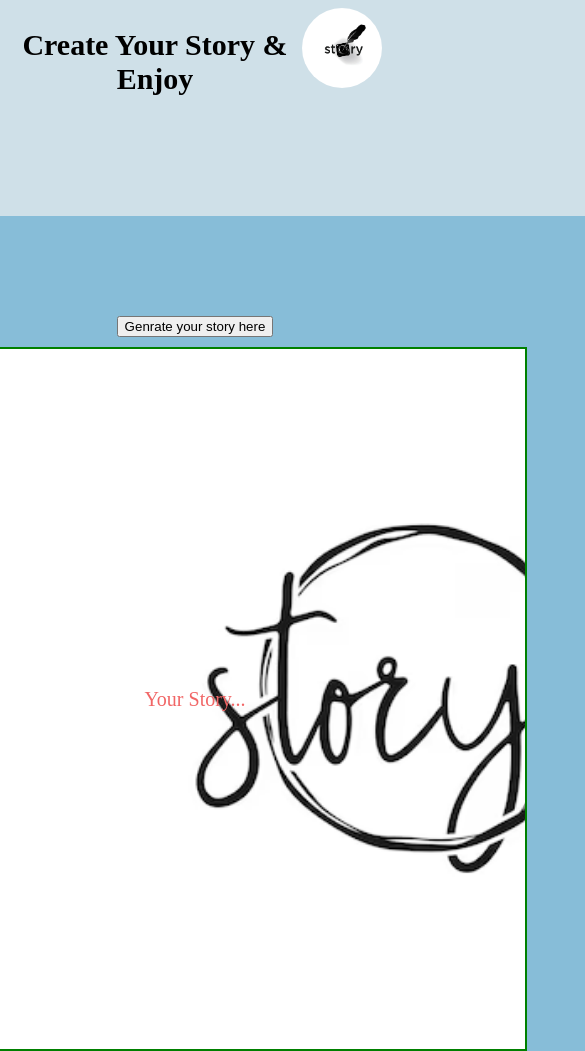
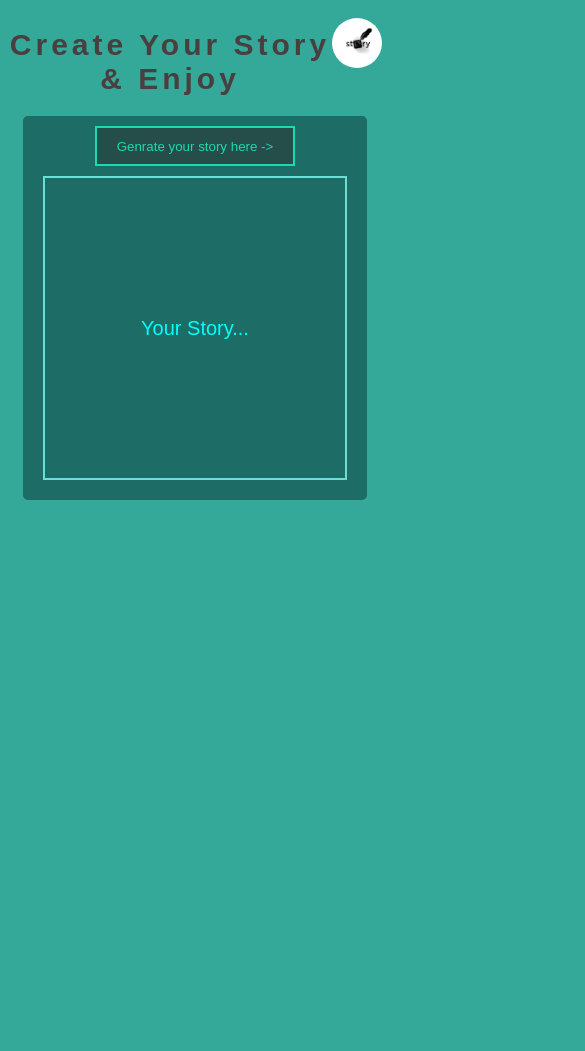
Before and after one commit to tushar-Ruhela/Random-story-generator, a plain HTML site: page index.html in a window 390 px wide. Shown: the top 1051 px of the page, 585 px wide, since content can reach past the window. After the commit the page ends 844 px from the top, so only its background shows below. Drawn offline with Linux system fonts and the light colour scheme.

Commit message:
Made responsive

```diff
--- a/index.html
+++ b/index.html
@@ -6,24 +6,20 @@
     <title>Random story generater</title>
     <link rel="stylesheet" href="style.css" />
   </head>
-  <body><div id="upper-bar">
-    <h1 id="heading">Create Your Story & Enjoy </h1>
-    <div  id="upper-bar">
-      <img class="logo" src="storyimage.jpg" alt="">
-    </div></div>
+  <body>
+    <div id="upper-bar">
+      <h1 id="heading">Create Your Story & Enjoy</h1>
+      <div id="upper-bar">
+        <img class="logo" src="storyimage.jpg" alt="" />
+      </div>
+    </div>
 
-
-   <div class="container">
-    <div class="box">
-      <button id="generate">
-      Genrate your story here
-      </button>
-      <div class="item2">
-        Your Story...
+    <div class="container">
+      <div class="box">
+        <button id="generate">Genrate your story here -></button>
+        <div class="item2">Your Story...</div>
       </div>
-
     </div>
-   </div>
 
     <script src="app.js"></script>
   </body>
--- a/style.css
+++ b/style.css
@@ -1,14 +1,13 @@
-/* *{
-    margin: 0;
-    padding: 0;
-} */
+
 body{
-   background-color:#cfe0e8;
+   background-color:#34a899;
+   font-family: sans-serif;
 }
 h1{
-    color: black;
+    color: rgb(73, 63, 63);
     font-size: 30px;
     font-weight: bold;
+    letter-spacing: 4px;
 
 }
 #upper-bar{
@@ -17,13 +16,13 @@ h1{
 
 }
 .logo{
-    height:80px;
-    width: 80px;
+    height:50px;
+    width: 50px;
     border-radius:50%;
+    margin-top: 10px;
 }
 .img{
-    height: 100px;
-    width: 100px;
+
     border-radius: 50%;
 
 }
@@ -31,25 +30,16 @@ h1{
     display: flex;
     justify-content: center;
     align-items: center;
-    /* margin: 10vh;
-    padding: 10vh; */
-
-
 }
 .box{
     display: flex;
-    align-items: center;
-padding: 100px;
-margin: 100px;
-background-color:#87bdd8;
+padding: 10px;
+margin: auto;
+background-color:rgb(29, 109, 102);
 flex-direction: column;
-
-/* style.css | file:///home/tushar/javascript%20codes/style.css */
-
-
-
+border-radius: 5px;
 }
-.item1{
+/* .item1{
 
     height: 10vh;
     width: 50vh;
@@ -59,23 +49,27 @@ flex-direction: column;
     align-items: center;
     background-color: rgb(174, 172, 176);
     font-size: 5.2vh;
-}
+} */
 .item2{
-    height: 600px;
-    width: 600px;
+    height: 300px;
+    width: 300px;
     margin: 10px;
-    padding: 50px 30px;
-    color:#f16666;
-    background-image: url(image2.avif);
-    background-size: cover;
-    background-repeat: no-repeat;
-    border: 2px solid green;
+    color: aqua;
+    border: 2px solid rgb(106, 223, 213);
     display: flex;
     align-items: center;
     justify-content: center;
     font-size: 20px;
-    overflow: scroll;
+    overflow-y:scroll;
     position: relative;
+}
+button{
+    height: 40px;
+    width: 200px;
+    margin: auto;
+background-color: rgb(37, 77, 73);
+border: 2px solid rgb(28, 218, 176);
+color: rgb(28, 218, 176);
 }
 
 #heading{
```
Also changed, not shown: image2.avif (deleted).
